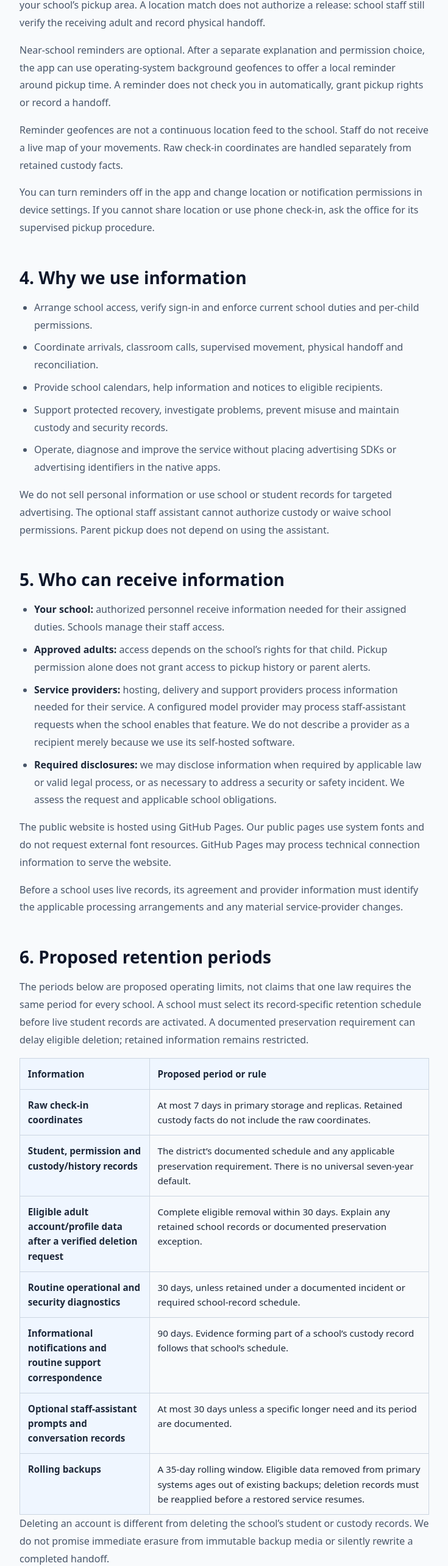
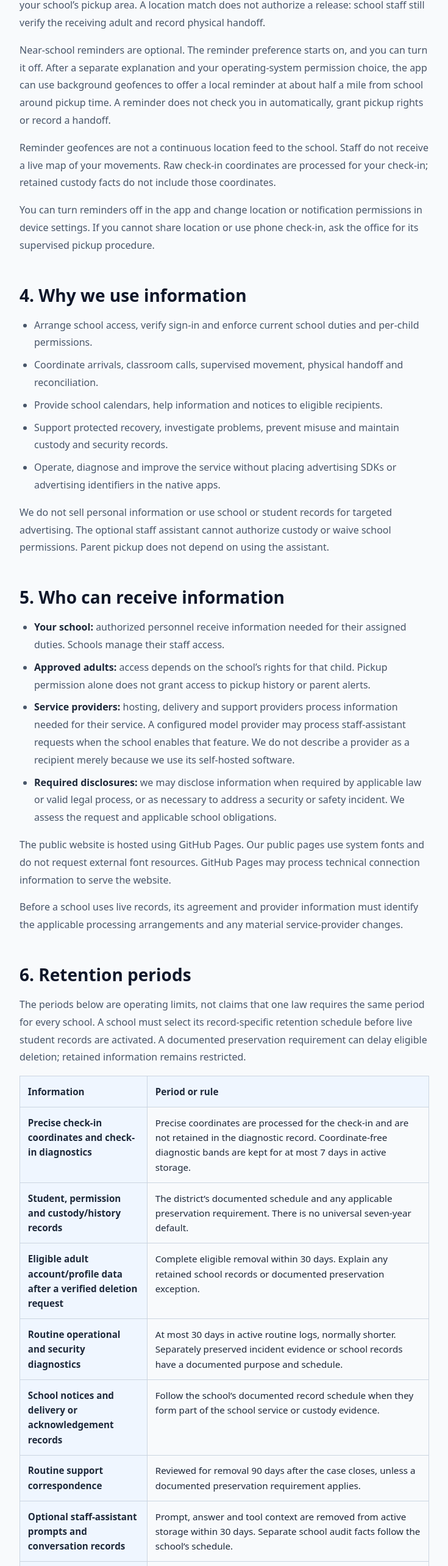
Before and after one commit to DismissalCue/website, a plain HTML site: page privacy.html in a window 1280 px wide. Shown: the part 1989-4557 px from the top of the page at 61% size, without its empty margins (272-1007 px from the left). Drawn offline with Linux system fonts and the light colour scheme.

Commit message:
Align privacy draft with verified data flows and retention implementation

```diff
--- a/privacy.html
+++ b/privacy.html
@@ -298,8 +298,8 @@
   <section class="policy-section" id="location">
     <h2>3. Location and optional reminders</h2>
     <p>When you choose to check in, the app requests foreground location to verify arrival near your school’s pickup area. A location match does not authorize a release: school staff still verify the receiving adult and record physical handoff.</p>
-    <p>Near-school reminders are optional. After a separate explanation and permission choice, the app can use operating-system background geofences to offer a local reminder around pickup time. A reminder does not check you in automatically, grant pickup rights or record a handoff.</p>
-    <p>Reminder geofences are not a continuous location feed to the school. Staff do not receive a live map of your movements. Raw check-in coordinates are handled separately from retained custody facts.</p>
+    <p>Near-school reminders are optional. The reminder preference starts on, and you can turn it off. After a separate explanation and your operating-system permission choice, the app can use background geofences to offer a local reminder at about half a mile from school around pickup time. A reminder does not check you in automatically, grant pickup rights or record a handoff.</p>
+    <p>Reminder geofences are not a continuous location feed to the school. Staff do not receive a live map of your movements. Raw check-in coordinates are processed for your check-in; retained custody facts do not include those coordinates.</p>
     <p>You can turn reminders off in the app and change location or notification permissions in device settings. If you cannot share location or use phone check-in, ask the office for its supervised pickup procedure.</p>
   </section>
 
@@ -328,28 +328,29 @@
   </section>
 
   <section class="policy-section" id="retention">
-    <h2>6. Proposed retention periods</h2>
-    <p>The periods below are proposed operating limits, not claims that one law requires the same period for every school. A school must select its record-specific retention schedule before live student records are activated. A documented preservation requirement can delay eligible deletion; retained information remains restricted.</p>
+    <h2>6. Retention periods</h2>
+    <p>The periods below are operating limits, not claims that one law requires the same period for every school. A school must select its record-specific retention schedule before live student records are activated. A documented preservation requirement can delay eligible deletion; retained information remains restricted.</p>
     <table role="table">
-      <thead><tr><th scope="col">Information</th><th scope="col">Proposed period or rule</th></tr></thead>
+      <thead><tr><th scope="col">Information</th><th scope="col">Period or rule</th></tr></thead>
       <tbody>
-        <tr><th scope="row">Raw check-in coordinates</th><td>At most 7 days in primary storage and replicas. Retained custody facts do not include the raw coordinates.</td></tr>
+        <tr><th scope="row">Precise check-in coordinates and check-in diagnostics</th><td>Precise coordinates are processed for the check-in and are not retained in the diagnostic record. Coordinate-free diagnostic bands are kept for at most 7 days in active storage.</td></tr>
         <tr><th scope="row">Student, permission and custody/history records</th><td>The district’s documented schedule and any applicable preservation requirement. There is no universal seven-year default.</td></tr>
         <tr><th scope="row">Eligible adult account/profile data after a verified deletion request</th><td>Complete eligible removal within 30 days. Explain any retained school records or documented preservation exception.</td></tr>
-        <tr><th scope="row">Routine operational and security diagnostics</th><td>30 days, unless retained under a documented incident or required school-record schedule.</td></tr>
-        <tr><th scope="row">Informational notifications and routine support correspondence</th><td>90 days. Evidence forming part of a school’s custody record follows that school’s schedule.</td></tr>
-        <tr><th scope="row">Optional staff-assistant prompts and conversation records</th><td>At most 30 days unless a specific longer need and its period are documented.</td></tr>
+        <tr><th scope="row">Routine operational and security diagnostics</th><td>At most 30 days in active routine logs, normally shorter. Separately preserved incident evidence or school records have a documented purpose and schedule.</td></tr>
+        <tr><th scope="row">School notices and delivery or acknowledgement records</th><td>Follow the school’s documented record schedule when they form part of the school service or custody evidence.</td></tr>
+        <tr><th scope="row">Routine support correspondence</th><td>Reviewed for removal 90 days after the case closes, unless a documented preservation requirement applies.</td></tr>
+        <tr><th scope="row">Optional staff-assistant prompts and conversation records</th><td>Prompt, answer and tool context are removed from active storage within 30 days. Separate school audit facts follow the school’s schedule.</td></tr>
         <tr><th scope="row">Rolling backups</th><td>A 35-day rolling window. Eligible data removed from primary systems ages out of existing backups; deletion records must be reapplied before a restored service resumes.</td></tr>
       </tbody>
     </table>
-    <p>Deleting an account is different from deleting the school’s student or custody records. We do not promise immediate erasure from immutable backup media or silently rewrite a completed handoff.</p>
+    <p>Deleting an account is different from deleting the school’s student or custody records. Existing encrypted backups expire within the rolling window; completed deletion records must be reapplied before restored service resumes. Minimal deletion evidence is retained separately to prevent erased accounts from returning after a restore. We do not silently rewrite a completed handoff.</p>
   </section>
 
   <section class="policy-section" id="rights">
     <h2>7. Access, correction and deletion requests</h2>
     <p>You can request access to your information, correction of inaccurate information, or deletion of your adult account and eligible associated data. A separate school review may be needed for a student record or school-controlled information. We verify requests through an appropriate trusted channel before disclosing or deleting protected information.</p>
     <p>Account deletion ends the adult account’s access. It does not approve a recovery, clear a pickup hold, remove another adult’s rights or create a new release. If an active pickup or a school control role needs a safe handover, we arrange that review and explain the result.</p>
-    <p>Use the <a href="/data-requests.html">account deletion and data-request page</a>, or email <a href="mailto:privacy@dismissalcue.com">privacy@dismissalcue.com</a>. You can use the web request path after uninstalling the app. We confirm completion and explain any information retained and the reason for retaining it.</p>
+    <p>In the app, open Settings → Privacy → Delete my account, or use the <a href="/data-requests.html">account deletion and data-request page</a>, or email <a href="mailto:privacy@dismissalcue.com">privacy@dismissalcue.com</a>. You can use the web request path after uninstalling the app. We confirm completion and explain any information retained and the reason for retaining it.</p>
     <p>Do not email passwords, authenticator or recovery codes, identity-document photographs, or a child’s precise location. Do not include a full student roster in a support request.</p>
   </section>
 
```
Also changed, not shown: data-requests.html (+5 -4 lines), 1 other file.
